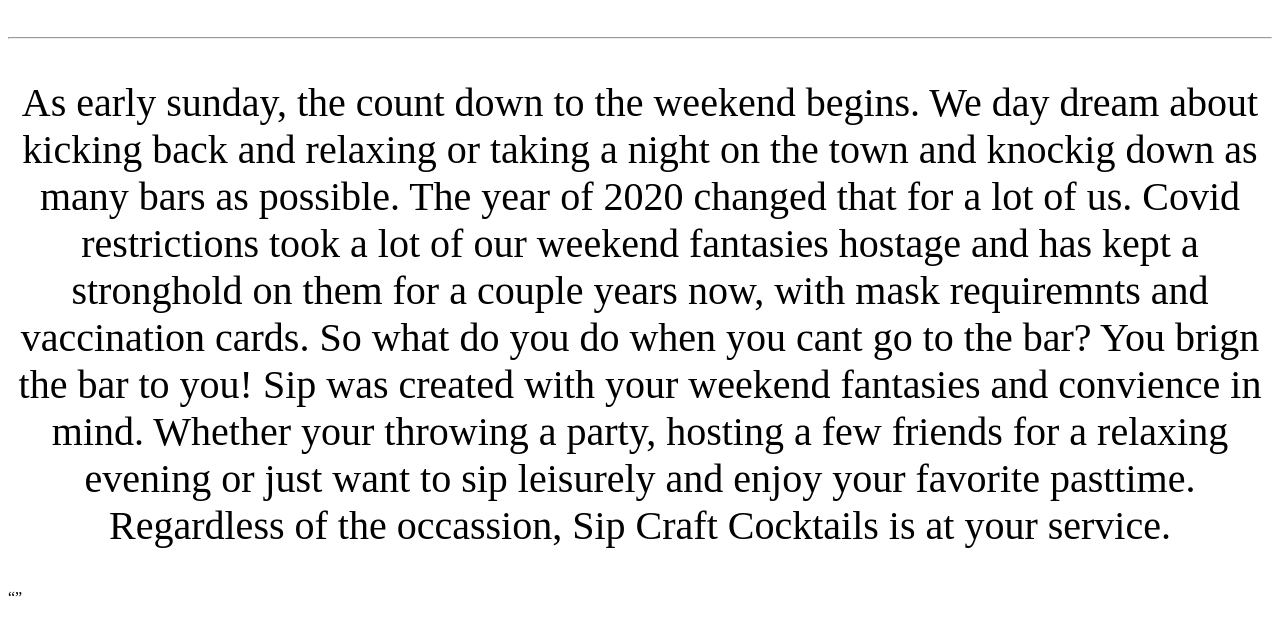
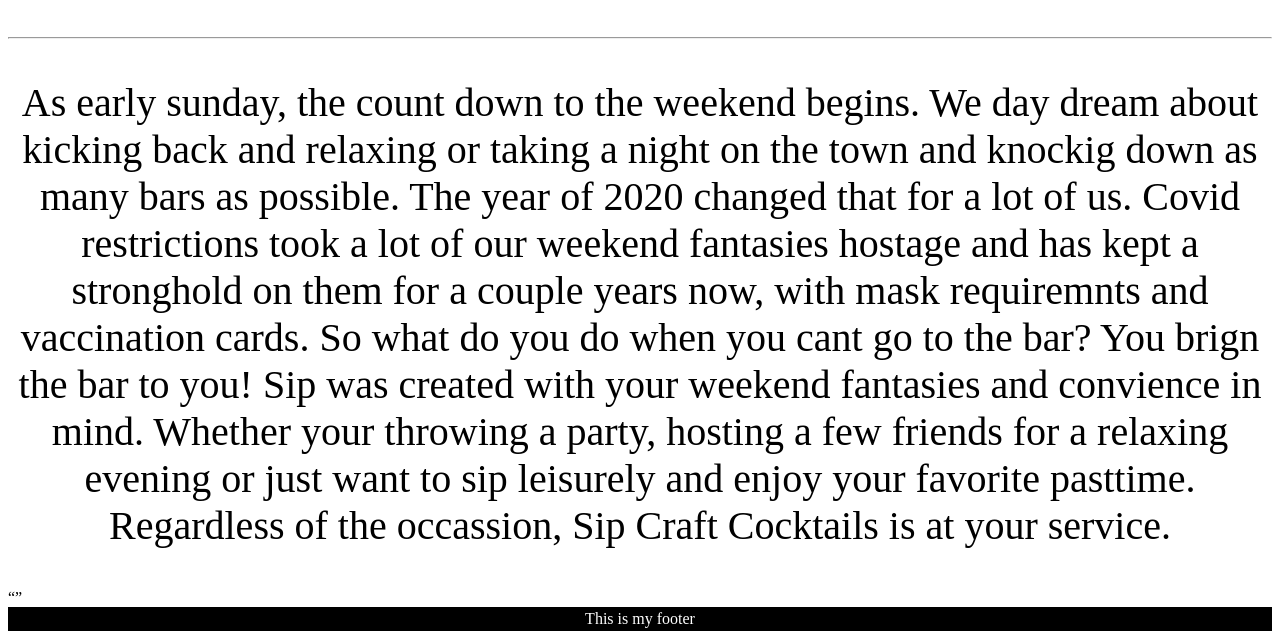
Before and after one commit to SamoaJKG7/W4B-FinalProject, a plain HTML site: page about.html in a window 1280 px wide. Shown: the part 682-1321 px from the top of the page. Before the commit the page ends 1297 px from the top, so only its background shows below. Drawn offline with Linux system fonts and the light colour scheme.

Commit message:
Footer updated

```diff
--- a/about.html
+++ b/about.html
@@ -33,6 +33,6 @@
             <q></q>
         </div>
 
-
+        <footer>This is my footer</footer>
 </body>
 </html>
```
Also changed, not shown: contact.html (+1 -1 lines).
